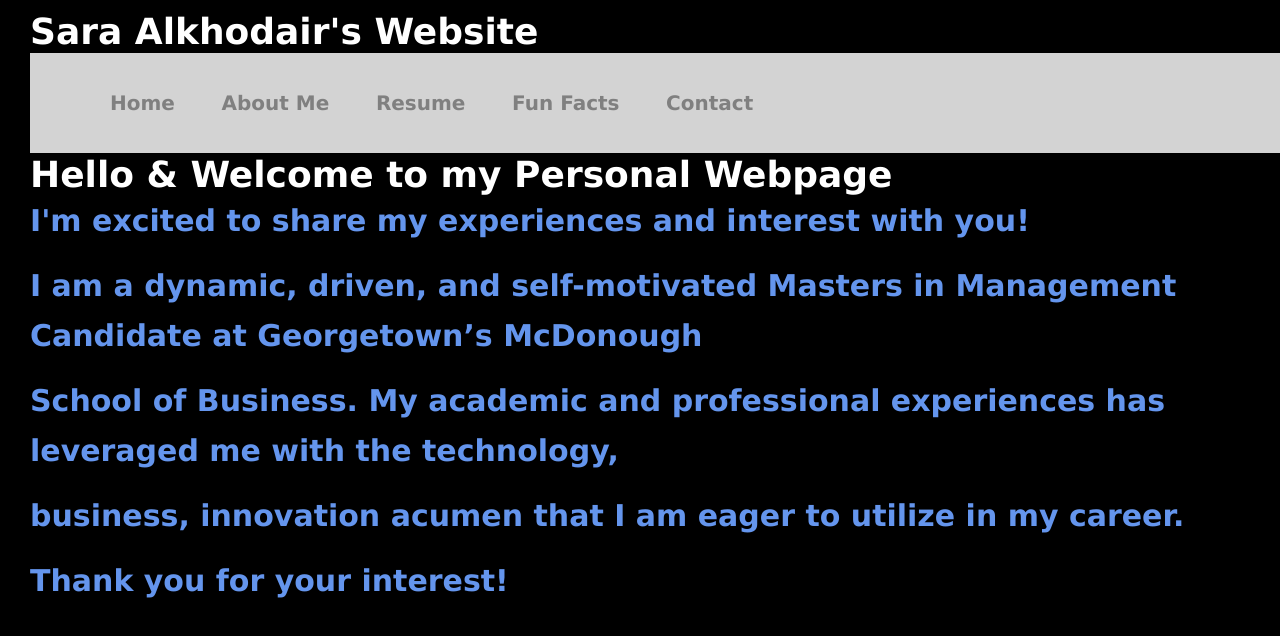
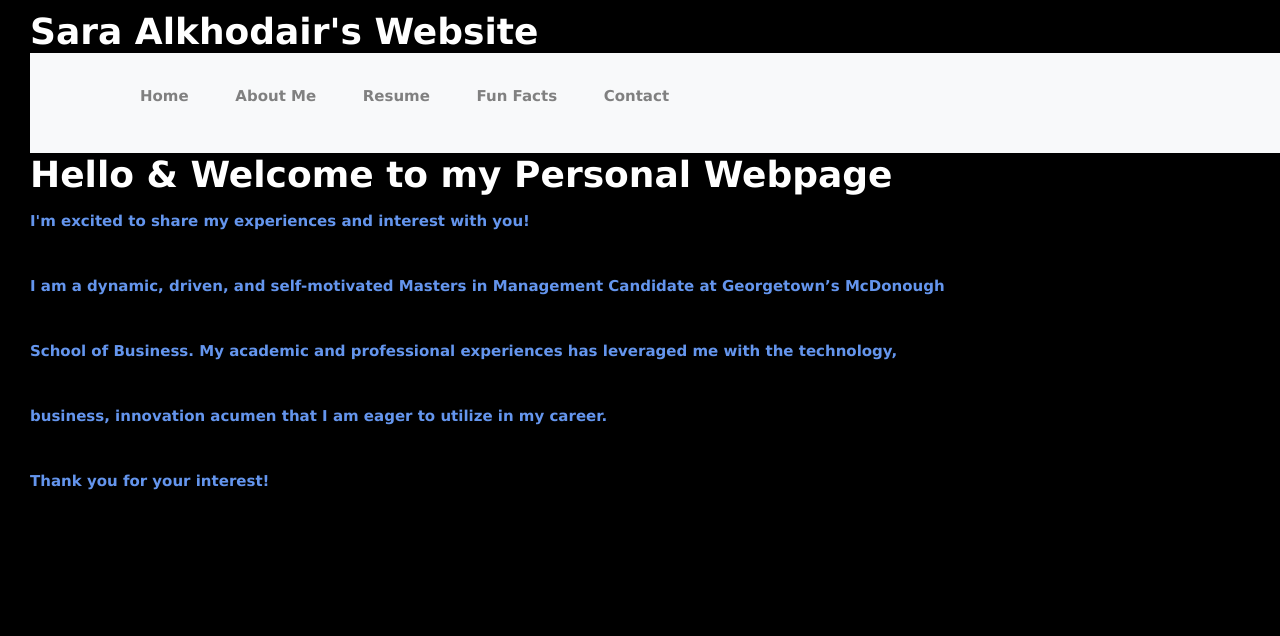
Before and after one commit to saraalkhodair/saras-final-website, a plain HTML site: page index.html in a window 1280 px wide. Drawn offline with nearby package versions, Linux system fonts and the light colour scheme.

Commit message:
commit24

```diff
--- a/index.html
+++ b/index.html
@@ -23,8 +23,8 @@
 
             <h1><b> Sara Alkhodair's Website</b</h1>
 
-            <nav>
-                <div class="nav">
+            <nav class="navbar navbar-expand-lg navbar-light bg-light">
+                <div class="container-fluid">
                 <ul>
                 <li><a href="index.html">Home</a></li>
                 <li><a href="about.html">About Me</a></li>
@@ -32,7 +32,7 @@
                 <li> <a href="funfacts.html">Fun Facts</a></li>
                 <li> <a href="contact.html">Contact</a>
                 </ul>
-                <div class="nav"></div>
+            </div>
             </nav>
         <h>Hello & Welcome to my Personal Webpage</h>
         <p>I'm excited to share my experiences and interest with you!</p>
--- a/style.css
+++ b/style.css
@@ -4,14 +4,14 @@
 }
 html{
     min-height: 100%;
-    overflow-y: scroll;
+    overflow-y: hidden;
 }
 body{
     background-color: black;
     margin-left: 30px;
     padding-bottom: 0px;
     min-height: 100%;
-    overflow: hidden;
+    overflow: scroll;
 }
 nav{
     width: auto;
@@ -34,7 +34,7 @@ font-style: verdana;
 
 ul li a{
     text-decoration: none;
-    font-size: 20px;
+    font-size: 15px;
     font-family:verdana;
     color:grey;
     padding: 0 20px;
@@ -48,7 +48,7 @@ ul li a:hover{
 
 }
 p{
-    font-size: 30px;
+    font-size: 15px;
     color: cornflowerblue;
     font-style: verdana;
     line-height: 50px;
```
Also changed, not shown: about.html (+3 -3 lines), contact.html (+3 -3 lines), funfacts.html (+3 -3 lines), resume.html (+3 -3 lines).
